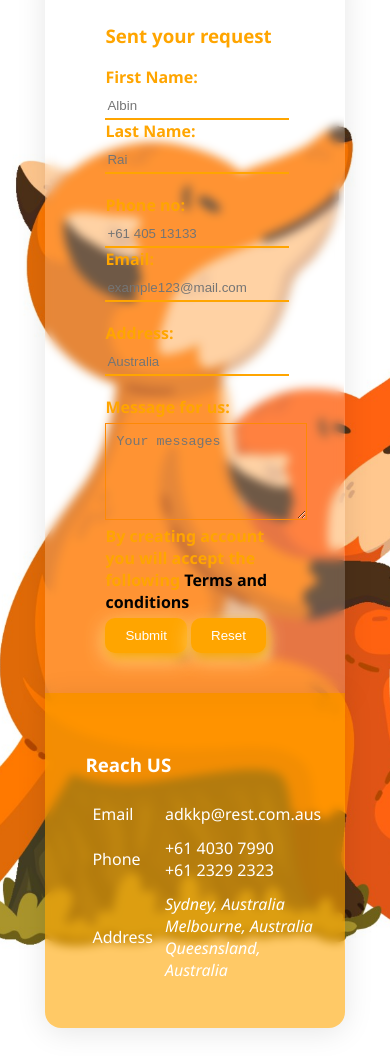
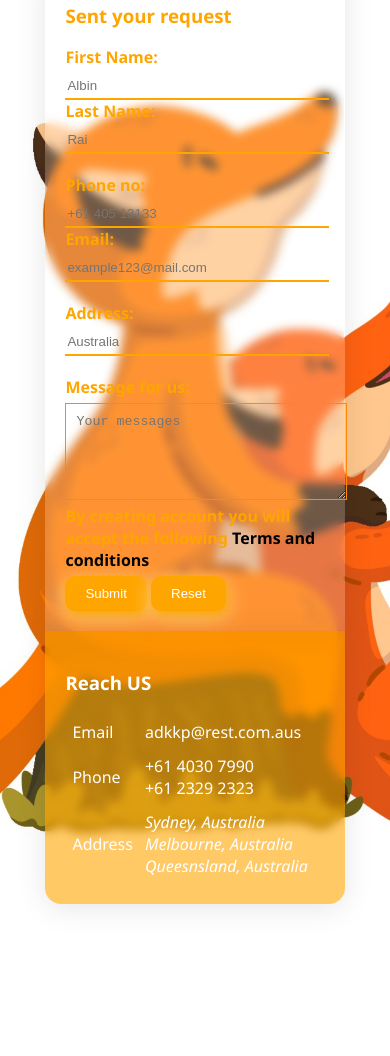
Before and after one commit to elbin88q/contact, a plain HTML site: page index.html in a window 390 px wide. Shown: the part 232-1288 px from the top of the page. After the commit the page ends 1164 px from the top, so only its background shows below. Drawn offline with Linux system fonts and the light colour scheme.

Commit message:
Update index.html

```diff
--- a/index.html
+++ b/index.html
@@ -113,14 +113,15 @@ backdrop-filter: blur(5px);
             .contactbox{
                 display: block;
             }
-            .contactleft{
+         .contactleft{
                 border-radius: 16px 16px 0px 0px;
+                padding: 20px 20px;
+
 
             }
             .contactright{
                 border-radius: 0px 0px 16px 16px;
-
-
+                padding: 20px;
             }
             .input-row{
                 display: block;
```
